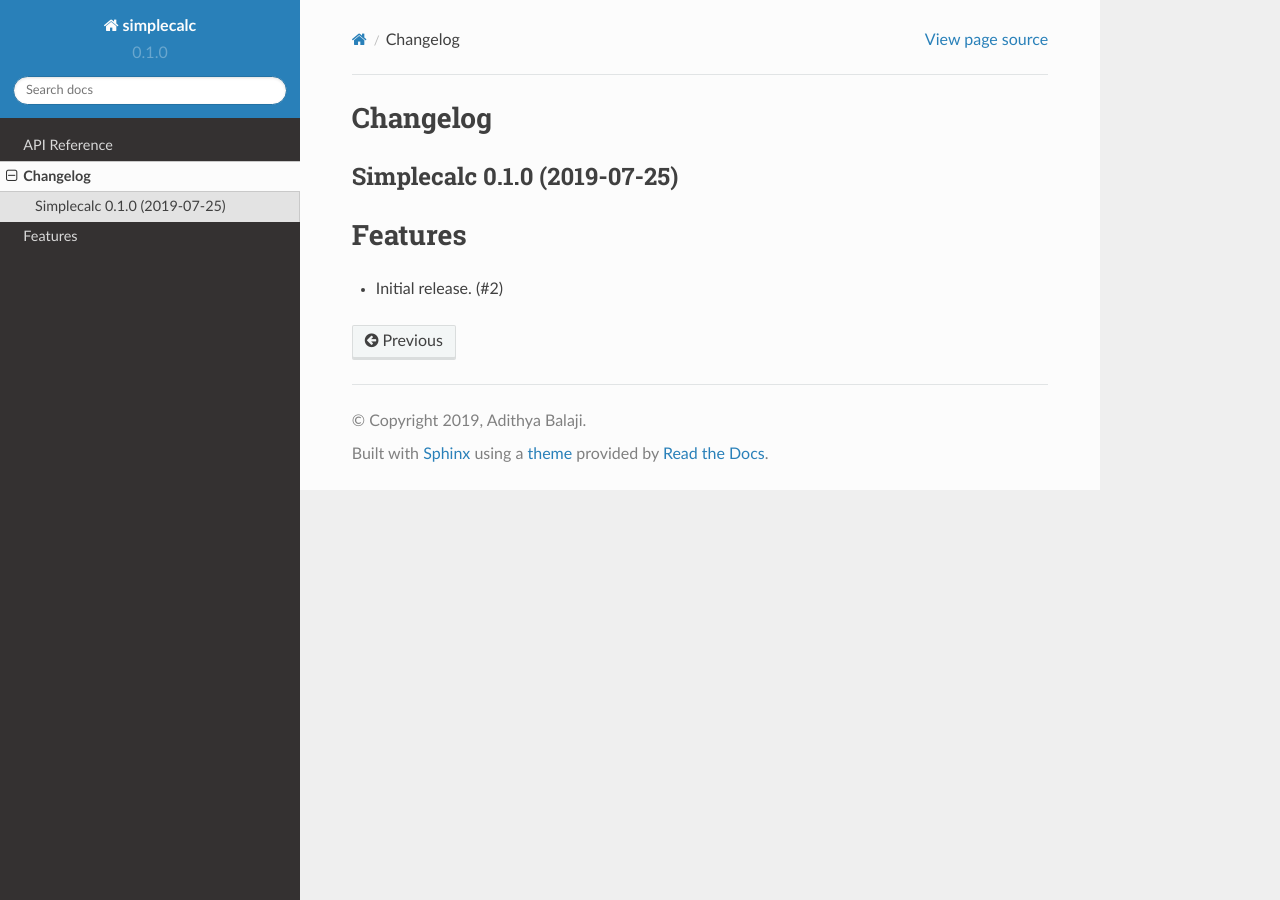
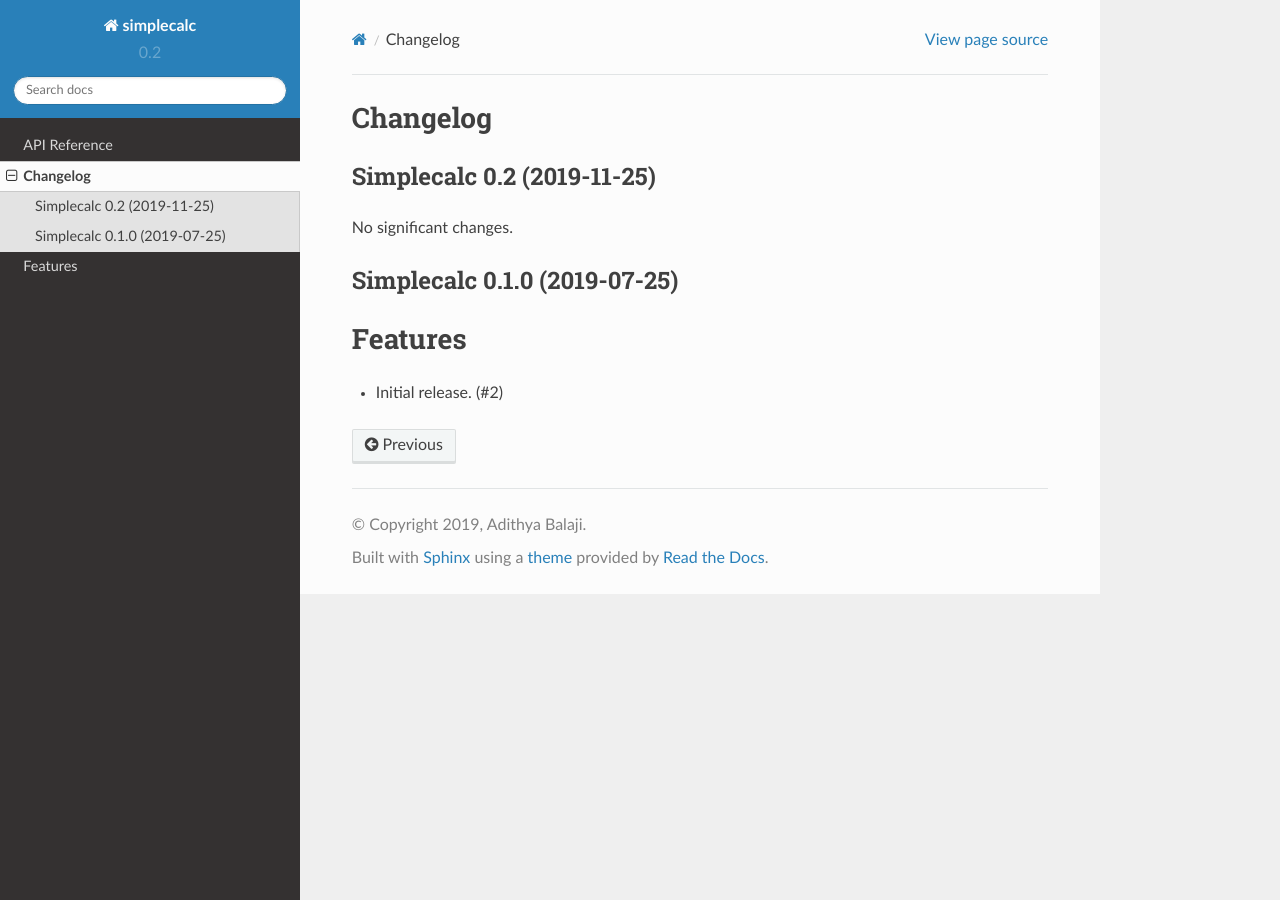
Before and after one commit to adithyabsk/simplecalc, a Sphinx documentation site: the page built from doc/changelog.rst, in a window 1280 px wide. Built offline with Sphinx 7.4.7 and the Read the Docs theme 2.0.0, drawn with Linux system fonts in a browser that asks for light colours.

Commit message:
Bump version

```diff
--- a/doc/changelog.rst
+++ b/doc/changelog.rst
@@ -4,6 +4,12 @@ Changelog
 ---------
 
 .. towncrier release notes start
+
+Simplecalc 0.2 (2019-11-25)
+===========================
+
+No significant changes.
+
 
 Simplecalc 0.1.0 (2019-07-25)
 =============================
--- a/pyproject.toml
+++ b/pyproject.toml
@@ -1,6 +1,6 @@
 [tool.poetry]
 name = "simplecalc"
-version = "0.1.0"
+version = "0.2"
 description = "A simple calculator to demonstrate python tooling"
 authors = ["Adithya Balaji <adithyabsk@gmail.com>"]
 license = "MIT"
```
